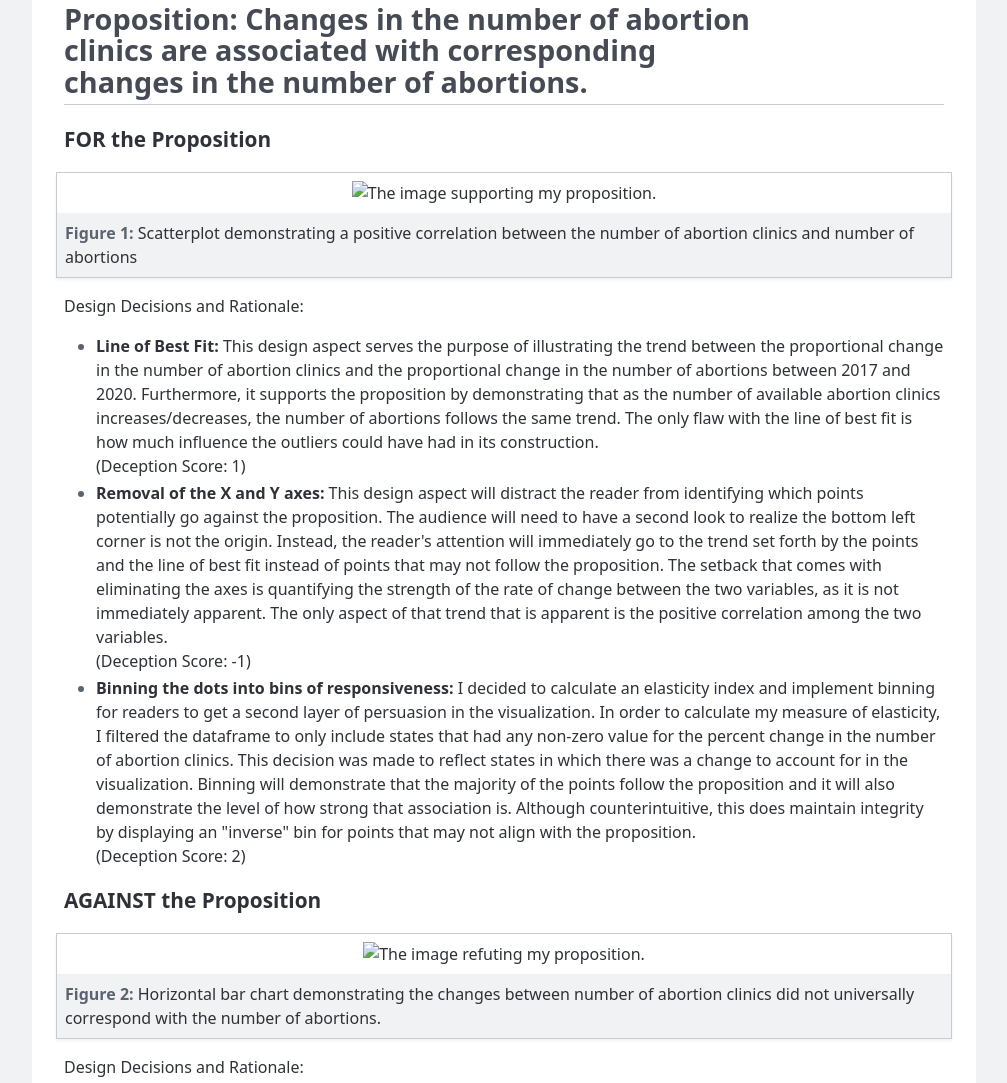
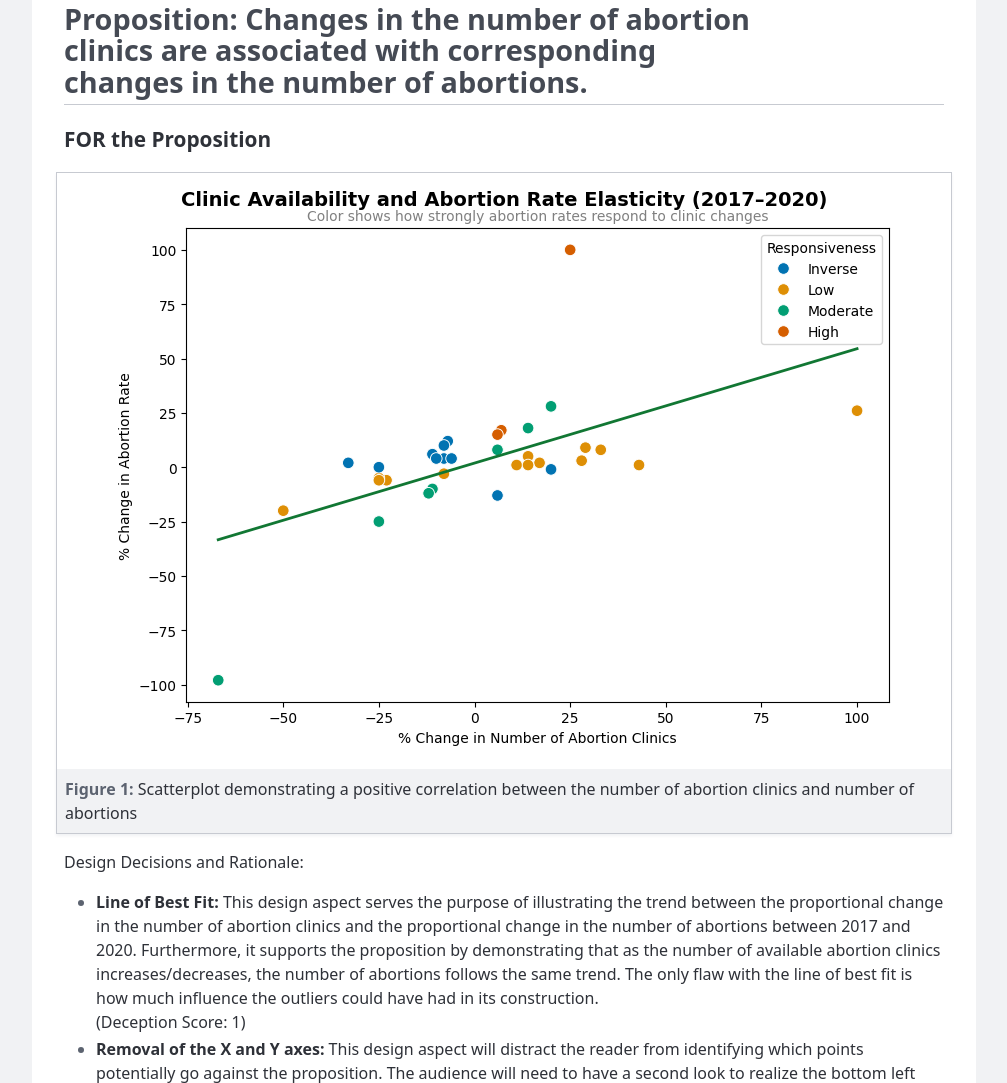
Before and after one commit to d25molina/portfolio, a plain HTML site: page projects/project2/project2_report.html in a window 1280 px wide. Shown: the part 382-1465 px from the top of the page, without its empty margins (136-1143 px from the left). Drawn offline with Linux system fonts and the light colour scheme; the site is published under a folder, as on GitHub Pages, so addresses that start at the root find nothing.

Commit message:
changing the image paths in project 2

```diff
--- a/projects/project2/project2_report.html
+++ b/projects/project2/project2_report.html
@@ -162,7 +162,7 @@
         <h3>FOR the Proposition</h3>
 
         <figure>
-          <img src="/images/P2_Pro.png" alt="The image supporting my proposition." />
+          <img src="../../images/P2_Pro.png" alt="The image supporting my proposition." />
           <figcaption>Scatterplot demonstrating a positive correlation between the number of abortion clinics and number of abortions</figcaption>
         </figure>
 
@@ -179,7 +179,7 @@
         <h3>AGAINST the Proposition</h3>
 
         <figure>
-          <img src="/images/P2_Con.png" alt="The image refuting my proposition." />
+          <img src="../../images/P2_Con.png" alt="The image refuting my proposition." />
           <figcaption>Horizontal bar chart demonstrating the changes between number of abortion clinics did not universally correspond with the number of abortions.</figcaption>
         </figure>
 
```
